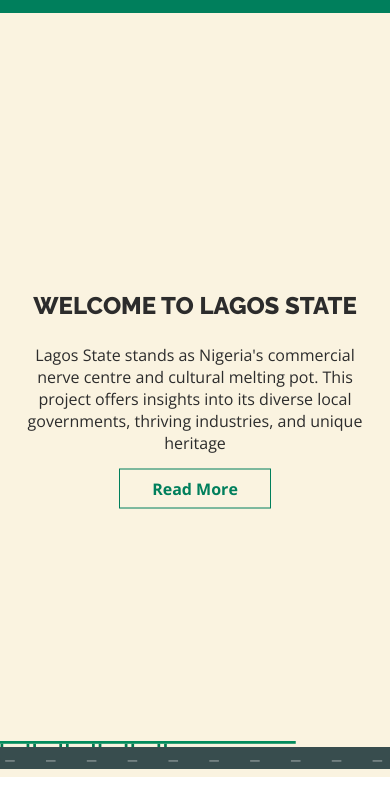
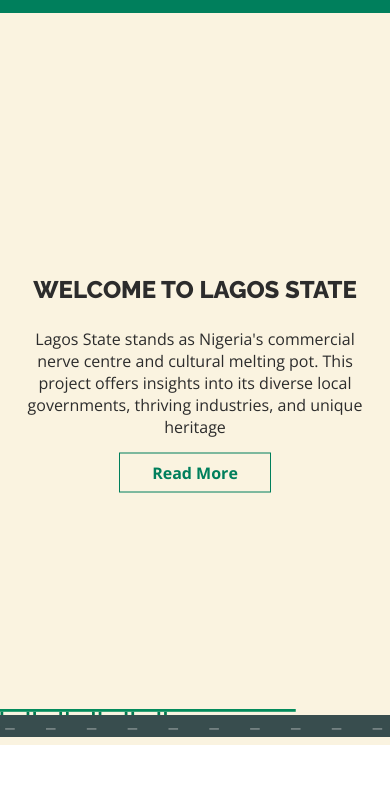
Before and after one commit to MARYAMTEE/lagos-project, a plain HTML site: page index.html in a window 390 px wide. Shown: the part 43-835 px from the top of the page. Drawn offline with nearby package versions, Linux system fonts and the light colour scheme; a script that the page names is missing.

Commit message:
update changes

```diff
--- a/style.css
+++ b/style.css
@@ -416,7 +416,7 @@ header{
   }
 
   .banner{
-        height: calc(100vh - 5rem);
+        height: calc(100vh - 7rem);
     }
 
     .eyo{
```
